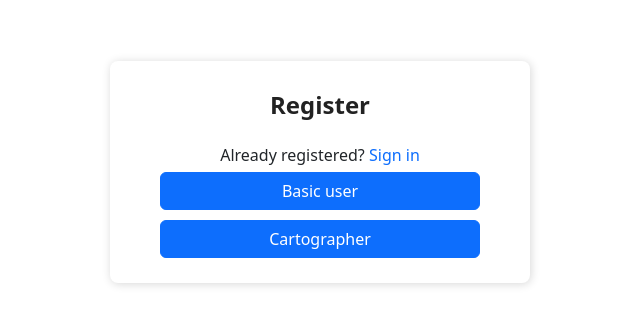
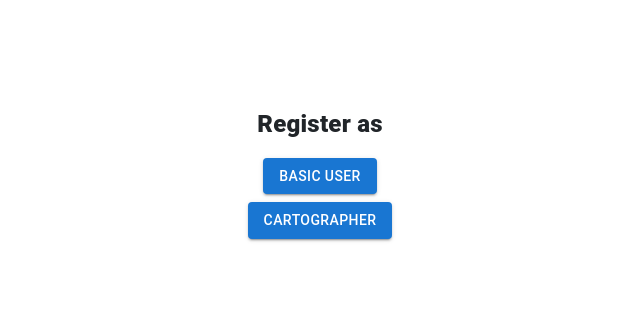
Before and after one commit to e-lich/globe-runner, a React (Create React App) app in the folder IzvorniKod/frontend/: page /register in a window 1280 px wide. Shown: the part 228-552 px from the top of the page, without its empty margins (320-960 px from the left). Built offline with nearby package versions, Linux system fonts and the light colour scheme.

Commit message:
cleaned up and refurbished register screen

```diff
--- a/IzvorniKod/frontend/src/pages/auth/Register.tsx
+++ b/IzvorniKod/frontend/src/pages/auth/Register.tsx
@@ -1,68 +1,38 @@
-import { useEffect, useState } from "react";
-import { Navigate, useNavigate } from "react-router-dom";
-import BasicRegister from "./BasicRegister";
-import CartographerRegister from "./CartographerRegister";
+import { Box, Button, Typography } from "@mui/material";
+import { useNavigate } from "react-router-dom";
 
 function Register(props: any) {
   let navigator = useNavigate();
 
-  const [file, setFile] = useState<string | Blob>("");
-
-  let [email, setEmail] = useState("");
-  let [password, setPassword] = useState("");
-  let [submitDisabled, setSubmitDisabled] = useState(true);
-
-  const navigate = useNavigate();
-
-  function handleEmailChange(e: React.ChangeEvent<HTMLInputElement>): void {
-    setEmail(e.target.value);
-  }
-
-  function handlePasswordChange(e: React.ChangeEvent<HTMLInputElement>): void {
-    setPassword(e.target.value);
-  }
-
-  function profilePictureChange(e: React.ChangeEvent<HTMLInputElement>): void {
-    if (e.target.files && e.target.files[0]) {
-      setFile(e.target.files[0]);
-    }
-  }
-
   return (
-    <>
-      <div className="Auth-form-container align-items-center">
-        <form className="Auth-form">
-          <div className="Auth-form-content">
-            <div className="text-center">
-              <h1 className="Auth-form-title">Register</h1>
-              <div className="text-center">
-                Already registered?{" "}
-                <span
-                  className="link-primary"
-                  onClick={() => navigate("/login")}
+    <Box justifyContent="center" display="flex">
+      <Box
+        display="flex"
+        flexDirection="column"
+        justifyContent="center"
+        alignItems="center"
+        sx={{ width: 0.6, minHeight: "100vh" }}
       >
-                  Sign in
-                </span>
-              </div>
-              <div className="flex-column">
-                <button
+        <Typography
+          sx={{ textAlign: "center", mb: 2, fontSize: 24, fontWeight: 800 }}
+        >
+          Register as
+        </Typography>
+        <Button
           onClick={() => navigator("/register/basic")}
-                  className="padding-button btn-primary btn"
+          variant="contained"
+          sx={{ mb: 1 }}
         >
           Basic user
-                </button>
-                <button
+        </Button>
+        <Button
           onClick={() => navigator("/register/cartographer")}
-                  className="padding-button btn-primary btn"
+          variant="contained"
         >
           Cartographer
-                </button>
-              </div>
-            </div>
-          </div>
-        </form>
-      </div>
-    </>
+        </Button>
+      </Box>
+    </Box>
   );
 }
 
```
Lines whose indentation alone changed are shown as unchanged.
